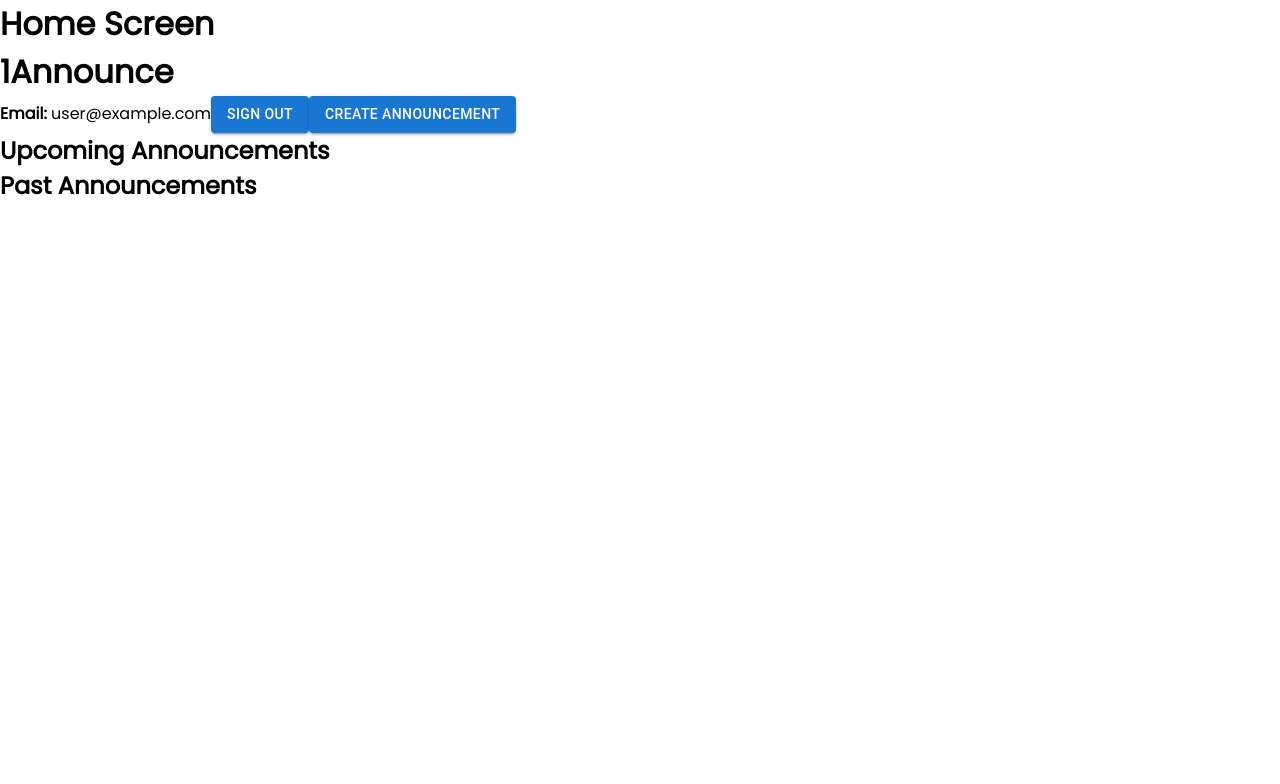
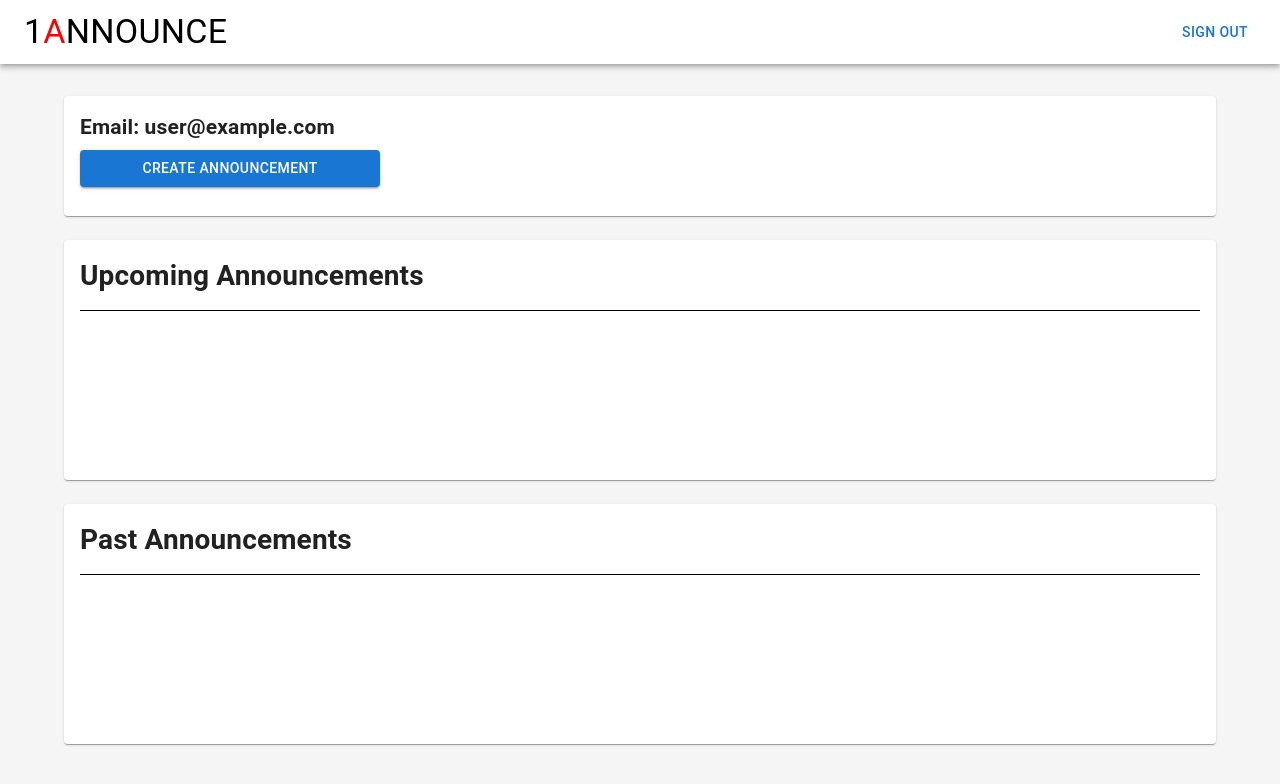
Before and after one commit to 1Announce/1Announce-Frontend, a React (Create React App) app: page / in a window 1280 px wide. Shown: the top 784 px of the page. Built offline with nearby package versions, Linux system fonts and the light colour scheme; no server answers; sample sign-in values are in the browser's storage.

Commit message:
Created structure for Home Page and Updated Nav bar to change buttons

```diff
--- a/src/components/NavBar.js
+++ b/src/components/NavBar.js
@@ -1,6 +1,7 @@
 import React from "react";
 import {AppBar, Toolbar, CssBaseline, Typography, makeStyles,} from "@material-ui/core";
 import { Link } from "react-router-dom";
+import Button from '@mui/material/Button';
 
 const useStyles = makeStyles((theme) => ({
   navlinks: {
@@ -24,7 +25,7 @@ const useStyles = makeStyles((theme) => ({
   },
 }));
 
-function NavBar() {
+function NavBar({text1, link1, bClick, bText}) {
   const classes = useStyles();
     return (
       <AppBar position="static" style={{background:'white'}}>
@@ -34,12 +35,15 @@ function NavBar() {
           1<span style={{color: "red"}}>A</span>NNOUNCE
         </Typography>
           <div className={classes.navlinks}>
-            <Link to="/" className={classes.link}>
-              Home
+            <Link to={link1} className={classes.link}>
+              {text1}
             </Link>
-            <Link to="/about" className={classes.link}>
-              About
-            </Link>
+            if(bClick){
+
+            }
+          <Button variant="text" onClick={bClick}>
+            {bText}
+          </Button>
           </div>
       </Toolbar>
     </AppBar>
--- a/src/pages/HomePage.js
+++ b/src/pages/HomePage.js
@@ -1,14 +1,19 @@
-import React, {useState} from "react";
-import {Link, useHistory} from 'react-router-dom';
+import CssBaseline from '@mui/material/CssBaseline';
+import Box from '@mui/material/Box';
+import Container from '@mui/material/Container';
+import Grid from '@mui/material/Grid';
+import Paper from '@mui/material/Paper';
+import Alert from '@mui/material/Alert';
+
+import NavBar from '../components/NavBar'
+
+import React,  {useState} from "react";
+import {useHistory} from 'react-router-dom';
 import 'firebase/compat/auth';
 import {useAuth} from '../contexts/AuthContext'
 
 import Button from '@mui/material/Button';
 
-
-function Title() {
-    return <h1>1Announce</h1>;
-}
 
 function Home() {
   const {currentUser, logout} = useAuth()
@@ -27,7 +32,77 @@ function Home() {
   }
 
     return (
-        <div>
+    //  <ThemeProvider theme={mdTheme}>
+      <Box sx={{ display: 'flex' }}>
+        <CssBaseline />
+        <Box
+          component="main"
+          sx={{
+            backgroundColor: (theme) =>
+              theme.palette.mode === 'light'
+                ? theme.palette.grey[100]
+                : theme.palette.grey[900],
+            flexGrow: 1,
+            height: '100vh',
+            overflow: 'auto',
+          }}
+        >
+        <NavBar bText={'Sign Out'} bClick={handleSignout} link1={'/'}/>
+          <Container maxWidth="lg" sx={{ mt: 4, mb: 4 }}>
+            {error && <Alert severity="error">{error}</Alert>}
+            <Grid container spacing={3}>
+              {/* Chart */}
+              <Grid item xs={12}>
+                <Paper
+                  sx={{
+                    p: 2,
+                    display: 'flex',
+                    flexDirection: 'column',
+                    height: 120,
+                  }}
+                >
+                <h2>Email: {currentUser.email}</h2>
+
+                <Button
+                    variant='contained'
+                    color='primary'
+                    sx={{ mt: 1, mb: 1 }}
+                    style={{maxWidth:'300px', float:'right'}}>
+                        Create Announcement
+                </Button>
+                </Paper>
+              </Grid>
+              {/* Recent Deposits */}
+              <Grid item xs={12}>
+                <Paper
+                  sx={{
+                    p: 2,
+                    display: 'flex',
+                    flexDirection: 'column',
+                    height: 240,
+                  }}
+                >
+                <h1> Upcoming Announcements</h1>
+                <hr></hr>
+                </Paper>
+              </Grid>
+              {/* Recent Orders */}
+              <Grid item xs={12}>
+                <Paper sx={{
+                  p: 2,
+                  display: 'flex',
+                  flexDirection: 'column',
+                  height: 240,
+                }}>
+                <h1> Past Announcements</h1>
+                <hr></hr>
+                </Paper>
+              </Grid>
+            </Grid>
+          </Container>
+        </Box>
+      </Box>
+        /*<div>
             <h1>Home Screen</h1>
             <Title />
             <strong>Email: </strong>{currentUser.email}
@@ -45,7 +120,7 @@ function Home() {
             <h2>Upcoming Announcements</h2>
 
             <h2>Past Announcements</h2>
-        </div>
+        </div>*/
     );
 }
 
--- a/src/pages/SignupPage.js
+++ b/src/pages/SignupPage.js
@@ -8,7 +8,7 @@ import NavBar from '../components/NavBar'
 function SignupPage() {
     return (
       <div>
-        <NavBar/>
+        <NavBar text1={'Sign In'} link1={'/signin'}/>
           <div style={{backgroundImage: `url(${SplashImage})`, backgroundPosition: 'center', backgroundSize: 'cover ', backgroundRepeat: 'no-repeat', width: '100vw', height: '93vh'}}>
             <Signup/>
           </div>
--- a/src/pages/SplashPage.js
+++ b/src/pages/SplashPage.js
@@ -21,7 +21,7 @@ function Splash() {
 
     return (
       <div>
-        <NavBar/>
+        <NavBar text1={'Sign Up'} link1={'/signup'}/>
           <div style={{backgroundImage: `url(${SplashImage})`, backgroundPosition: 'center', backgroundSize: 'cover ', backgroundRepeat: 'no-repeat', width: '100vw', height: '93vh'}}>
             <SignIn/>
           </div>
```
